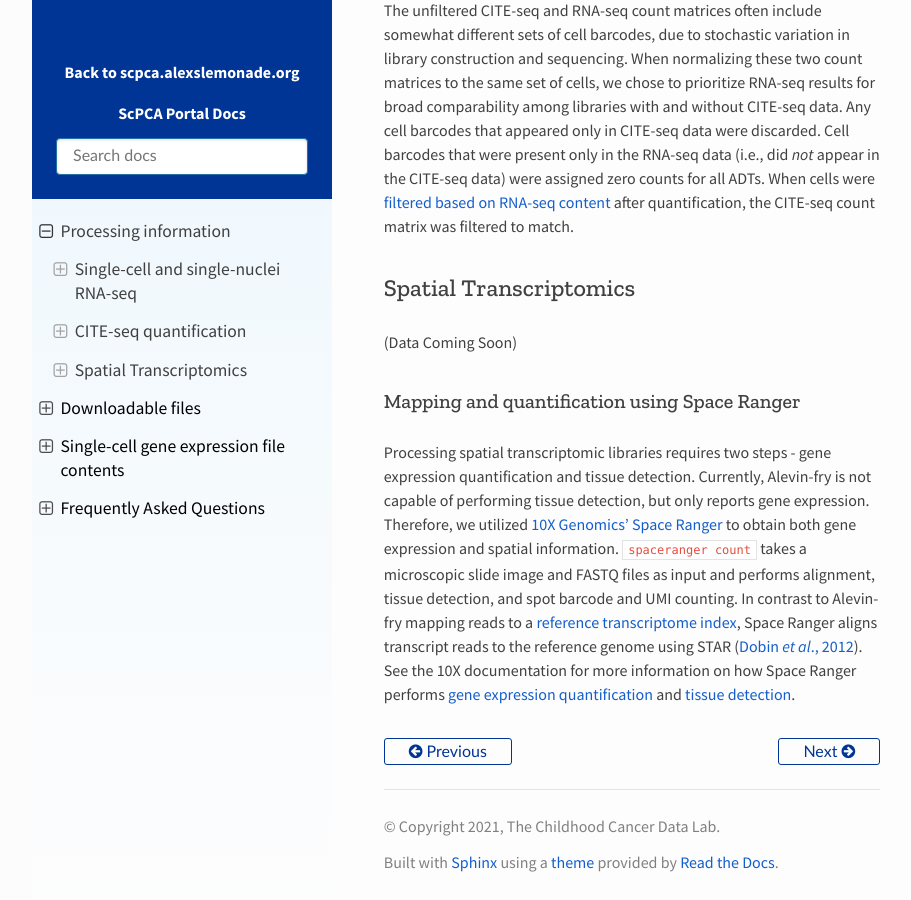
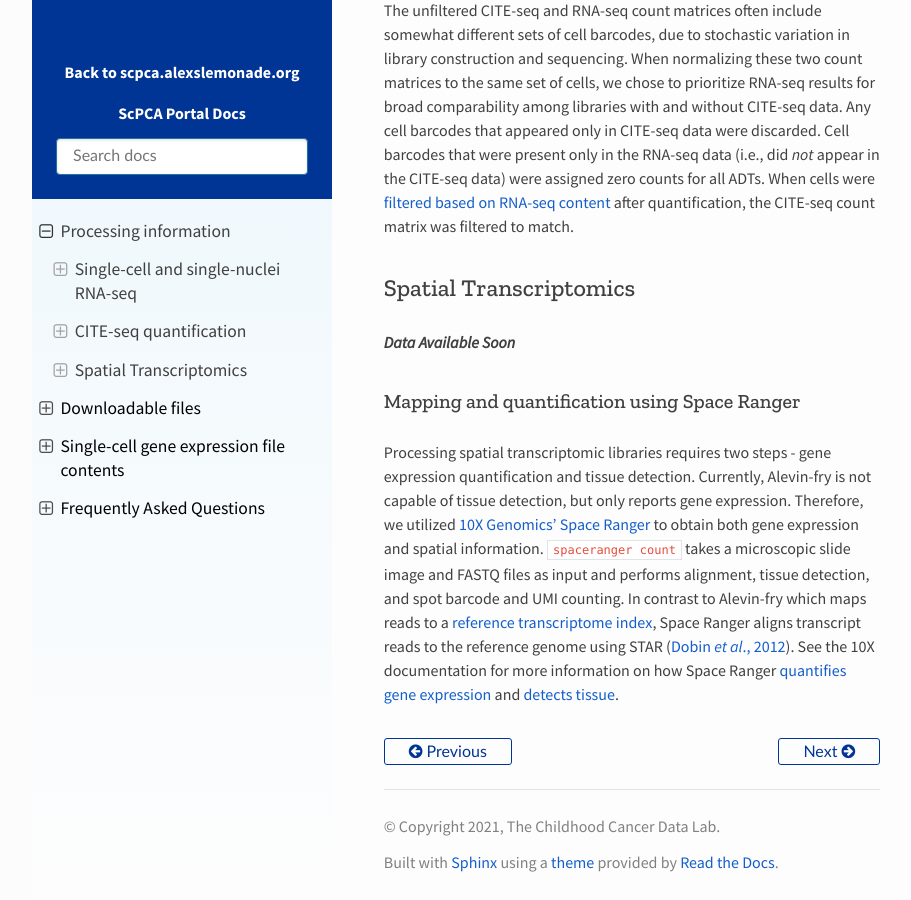
Before and after one commit to DongzeHE/scpca-docs, a Sphinx documentation site: the page built from docs/processing_information.md, in a window 1280 px wide and 900 px high, scrolled down 2506 px. Shown: the whole window, without its empty margins (158-1069 px from the left). Built offline with Sphinx 7.4.7 and the Read the Docs theme 2.0.0, drawn with Linux system fonts in a browser that asks for light colours.

Commit message:
minor wording changes

```diff
--- a/docs/processing_information.md
+++ b/docs/processing_information.md
@@ -68,13 +68,13 @@ When cells were [filtered based on RNA-seq content](#filtering-cells) after quan
 
 ## Spatial Transcriptomics
 
-(Data Coming Soon)
+**_Data Available Soon_**
 
 ### Mapping and quantification using Space Ranger
 
 Processing spatial transcriptomic libraries requires two steps - gene expression quantification and tissue detection.
-Currently, Alevin-fry is not capable of performing tissue detection, but only reports gene expression.
+Currently, Alevin-fry is not capable of tissue detection, but only reports gene expression.
 Therefore, we utilized [10X Genomics' Space Ranger](https://support.10xgenomics.com/spatial-gene-expression/software/pipelines/latest/what-is-space-ranger) to obtain both gene expression and spatial information.
 [`spaceranger count`](https://support.10xgenomics.com/spatial-gene-expression/software/pipelines/latest/using/count) takes a microscopic slide image and FASTQ files as input and performs alignment, tissue detection, and spot barcode and UMI counting.
-In contrast to Alevin-fry mapping reads to a [reference transcriptome index](#reference-transcriptome-index), Space Ranger aligns transcript reads to the reference genome using STAR ([Dobin _et al_., 2012](https://doi.org/10.1093/bioinformatics/bts635)).
-See the 10X documentation for more information on how Space Ranger performs [gene expression quantification](https://support.10xgenomics.com/spatial-gene-expression/software/pipelines/latest/algorithms/overview) and [tissue detection](https://support.10xgenomics.com/spatial-gene-expression/software/pipelines/latest/algorithms/imaging).
+In contrast to Alevin-fry which maps reads to a [reference transcriptome index](#reference-transcriptome-index), Space Ranger aligns transcript reads to the reference genome using STAR ([Dobin _et al_., 2012](https://doi.org/10.1093/bioinformatics/bts635)).
+See the 10X documentation for more information on how Space Ranger [quantifies gene expression](https://support.10xgenomics.com/spatial-gene-expression/software/pipelines/latest/algorithms/overview) and [detects tissue](https://support.10xgenomics.com/spatial-gene-expression/software/pipelines/latest/algorithms/imaging).
```
